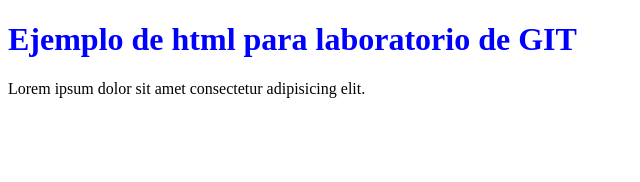
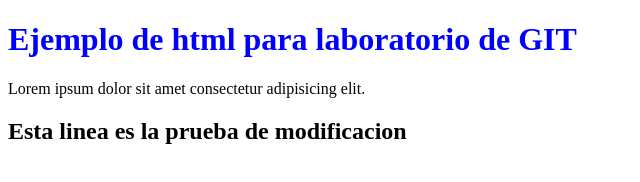
Before and after one commit to jayrulin-jpg/prograivproyecto, a plain HTML site: page index.html in a window 1280 px wide. Shown: the whole page, without its empty margins (0-640 px from the left). Drawn offline with Linux system fonts and the light colour scheme.

Commit message:
Commit de modificacion de H2

```diff
--- a/index.html
+++ b/index.html
@@ -10,6 +10,6 @@
  <body>
     <h1>Ejemplo de html para laboratorio de GIT</h1>
     <p>Lorem ipsum dolor sit amet consectetur adipisicing elit.</p>
-
+    <h2>Esta linea es la prueba de modificacion</h2>
  </body>
  </html>
```
